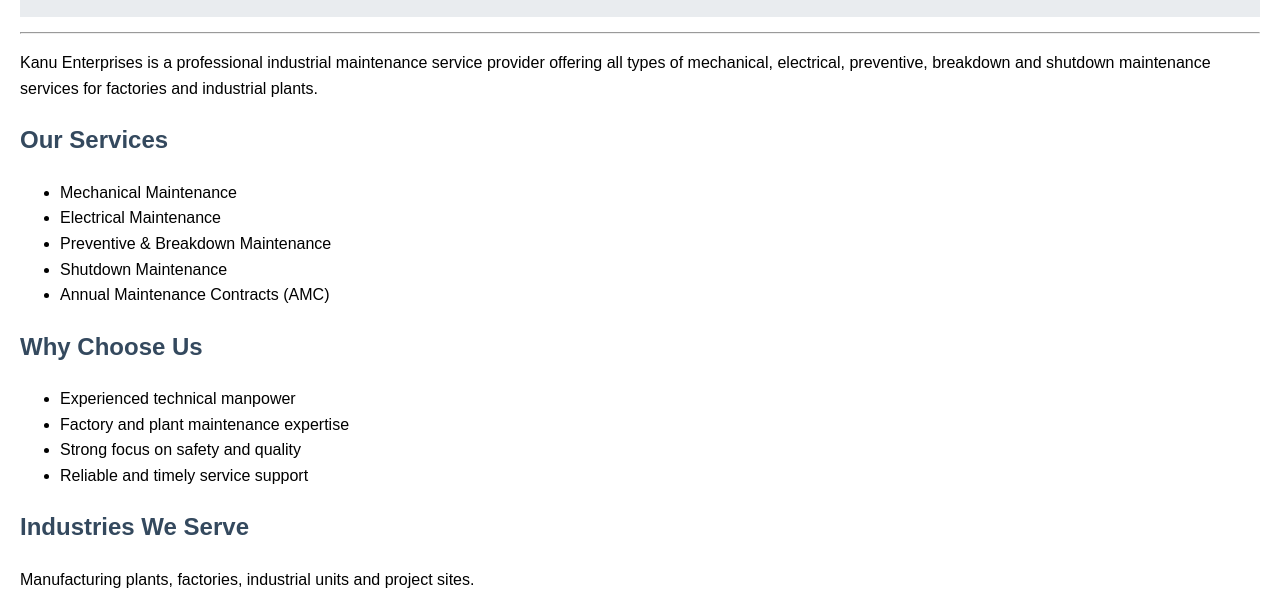
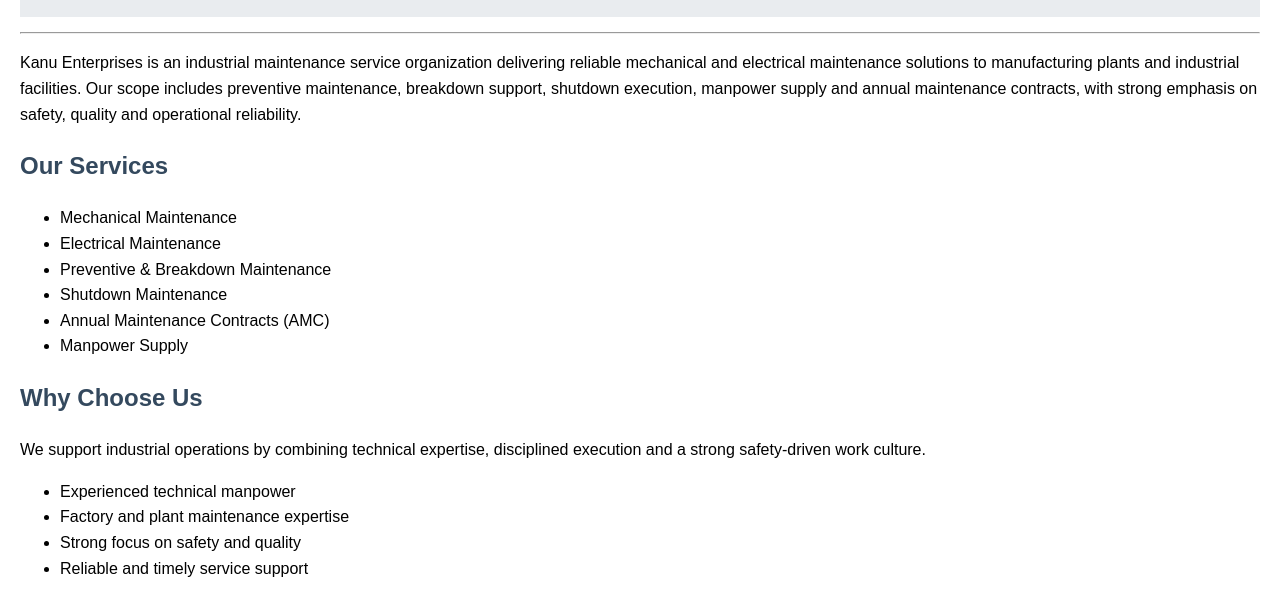
Before and after one commit to kanuenterpriseskt/kanu-enterprises-website, a plain HTML site: page index.html in a window 1280 px wide. Shown: the part 170-768 px from the top of the page. Drawn offline with Linux system fonts and the light colour scheme.

Commit message:
Update index.html

```diff
--- a/index.html
+++ b/index.html
@@ -19,9 +19,11 @@
 </header>
 <hr>
 <p>
-Kanu Enterprises is a professional industrial maintenance service provider
-offering all types of mechanical, electrical, preventive, breakdown and
-shutdown maintenance services for factories and industrial plants.
+Kanu Enterprises is an industrial maintenance service organization delivering
+reliable mechanical and electrical maintenance solutions to manufacturing
+plants and industrial facilities. Our scope includes preventive maintenance,
+breakdown support, shutdown execution, manpower supply and annual maintenance contracts,
+with strong emphasis on safety, quality and operational reliability.
 </p>
 
 <h2>Our Services</h2>
@@ -31,9 +33,14 @@ shutdown maintenance services for factories and industrial plants.
   <li>Preventive & Breakdown Maintenance</li>
   <li>Shutdown Maintenance</li>
   <li>Annual Maintenance Contracts (AMC)</li>
+  <li>Manpower Supply</li>
 </ul>
 
 <h2>Why Choose Us</h2>
+  <p>
+We support industrial operations by combining technical expertise,
+disciplined execution and a strong safety-driven work culture.
+</p>
 <ul>
   <li>Experienced technical manpower</li>
   <li>Factory and plant maintenance expertise</li>
```
